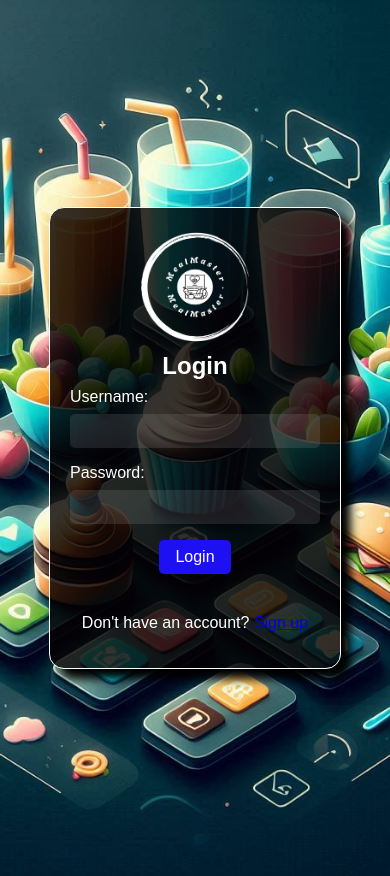
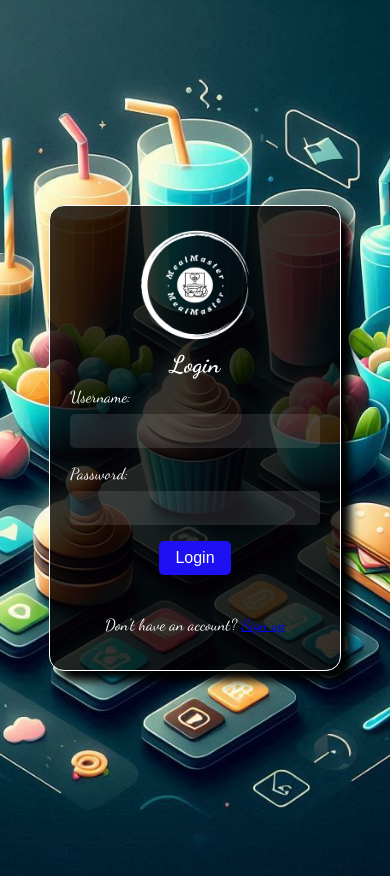
Before and after one commit to srivarshini-21/Smart-Recipe-Planner, a plain HTML site: page docs/index.html in a window 390 px wide. Drawn offline with Linux system fonts and the light colour scheme.

Commit message:
Update font

```diff
--- a/docs/static/styles.css
+++ b/docs/static/styles.css
@@ -1,3 +1,4 @@
+@import url('https://fonts.googleapis.com/css2?family=Dancing+Script:wght@400;700&display=swap');
 body {
     font-family: cursive;
     display: flex;
@@ -142,7 +143,7 @@ p {
     body {
         flex-direction: column;
         padding: 1em;
-        font-family: Arial, sans-serif;
+        font-family: 'Dancing Script', cursive;
 
     }
 
```
